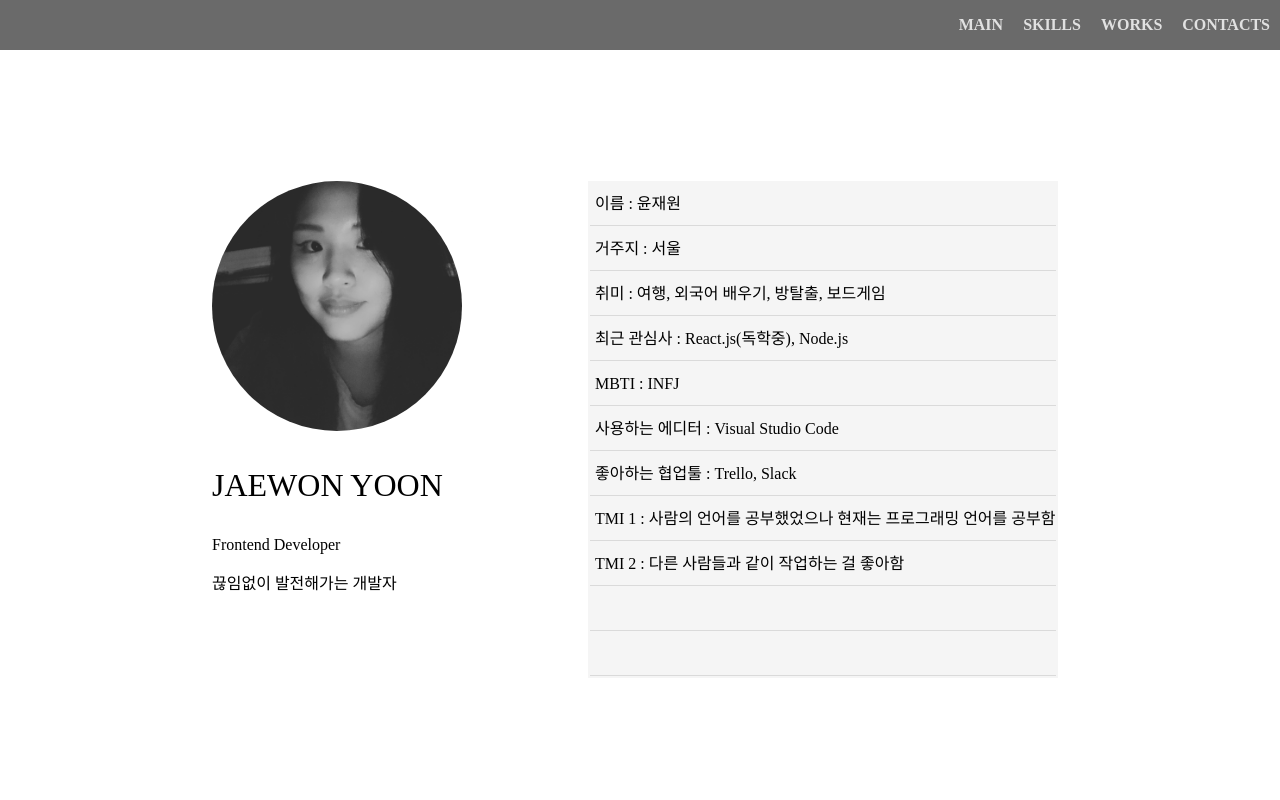
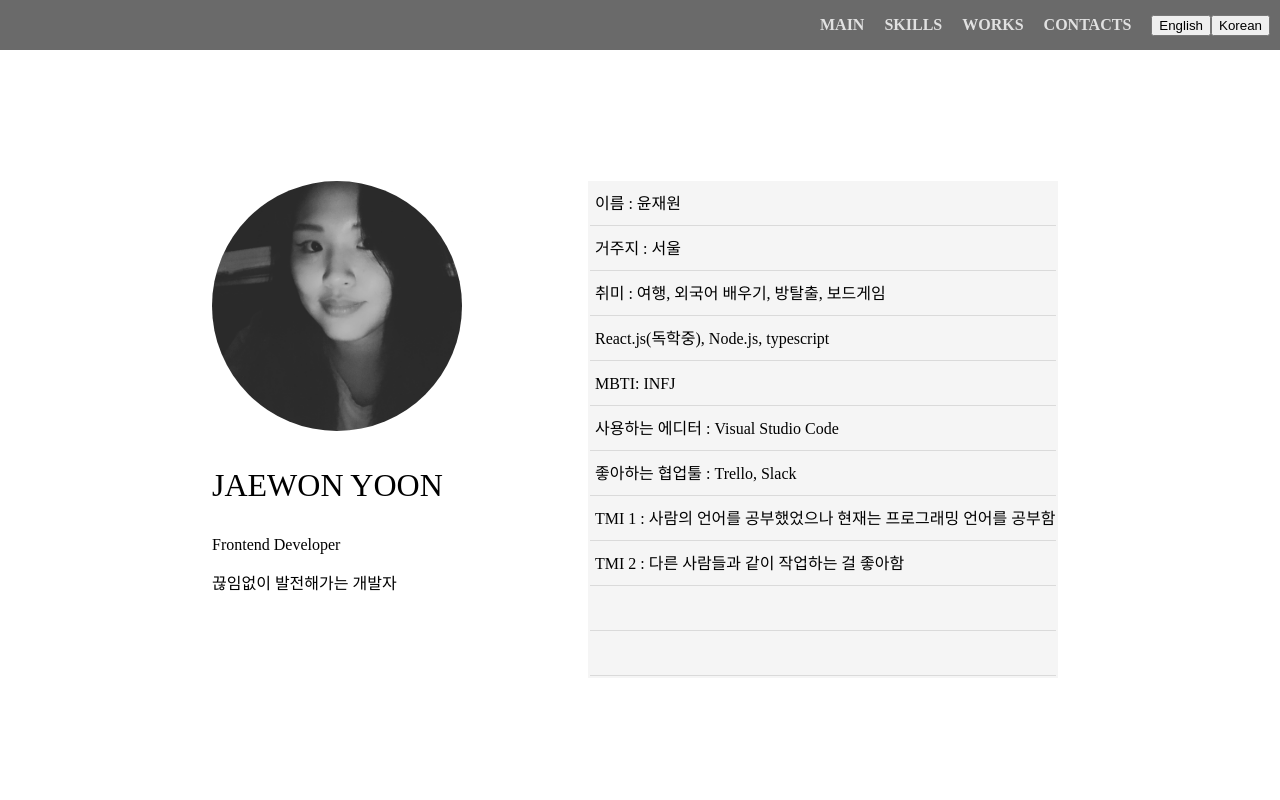
Before and after one commit to woniyoon/portfolio, a React (Create React App) app: page / in a window 1280 px wide. Shown: the top 800 px of the page. Built offline with nearby package versions, Linux system fonts and the light colour scheme; a web font is replaced by a local one.

Commit message:
Apply translation feature

```diff
--- a/src/App.js
+++ b/src/App.js
@@ -6,18 +6,19 @@ import Skills from "./Components/Skills";
 import Works from "./Components/Works";
 import Contacts from "./Components/Contacts";
 import Footer from "./Components/Footer";
+import {withTranslation} from "react-i18next";
 
 const intro = "%cHi, there! \nI'm J1 who's a front-end dev, a coffee lover and an aspiring writer!\n👩‍💻 ☕️ 📝";
 
 
-function App() {
+function App({t, i18n}) {
   console.log(intro, "color: rgb(106, 106, 106); font-size:15px");
 
   return (
       <div className="entirePage">
-        <Navigator />
+        <Navigator i18n={i18n} />
         <section className="perforatedLine"></section>
-        <About />
+        <About t={t}/>
         <section className="perforatedLine"></section>
         <Skills />
         <section className="perforatedLine"></section>
@@ -29,4 +30,4 @@ function App() {
   );
 }
 
-export default App;
+export default withTranslation()(App);
--- a/src/Components/About.js
+++ b/src/Components/About.js
@@ -25,6 +25,7 @@ class About extends React.Component {
 
     render() {
         const { profileImg } = this.state;
+        const {t, i18n} = this.props;
 
         return (
             <div id="about" className="about" >
@@ -49,31 +50,31 @@ class About extends React.Component {
                         <table align="center">
                             <tbody>
                                 <tr>
-                                    <td>이름 : 윤재원</td>
+                                    <td>{t("about.name")}</td>
                                 </tr>
                                 <tr>
-                                    <td>거주지 : 서울</td>
+                                    <td>{t("about.residence")}</td>
                                 </tr>
                                 <tr>
-                                    <td>취미 : 여행, 외국어 배우기, 방탈출, 보드게임</td>
+                                    <td>{t("about.hobbies")}</td>
                                 </tr>
                                 <tr>
-                                    <td>최근 관심사 : React.js(독학중), Node.js </td>
+                                    <td>{t("about.interest")}</td>
                                 </tr>
                                 <tr>
-                                    <td>MBTI : INFJ</td>
+                                    <td>{t("about.mbti")}</td>
                                 </tr>
                                 <tr>
-                                    <td>사용하는 에디터 : Visual Studio Code</td>
+                                    <td>{t("about.editor")}</td>
                                 </tr>
                                 <tr>
-                                    <td>좋아하는 협업툴 : Trello, Slack</td>
+                                    <td>{t("about.coopTools")}</td>
                                 </tr>
                                 <tr>
-                                    <td>TMI 1 : 사람의 언어를 공부했었으나 현재는 프로그래밍 언어를 공부함</td>
+                                    <td>{t("about.tmi1")}</td>
                                 </tr>
                                 <tr>
-                                    <td>TMI 2 : 다른 사람들과 같이 작업하는 걸 좋아함</td>
+                                    <td>{t("about.tmi2")}</td>
                                 </tr>
                                 <tr>
                                     <td><br/></td>
--- a/src/Components/Navigator.js
+++ b/src/Components/Navigator.js
@@ -1,7 +1,7 @@
 import React from "react";
 import "./Navigator.css";
 
-function Navigator() {
+function Navigator({ i18n }) {
     return (
         <ul className="navMenu" >
             <li>
@@ -19,6 +19,10 @@ function Navigator() {
             <li>
                 <a href="#contacts">CONTACTS</a>
             </li>
+            <li>
+                <button onClick={() => {i18n.changeLanguage('en-US')}}>English</button>
+                <button onClick={() => {i18n.changeLanguage('ko-KR')}}>Korean</button>
+            </li>
         </ul>
     );
 }
--- a/src/index.js
+++ b/src/index.js
@@ -2,6 +2,7 @@ import React from 'react';
 import ReactDOM from 'react-dom';
 import './index.css';
 import App from './App';
+import './lang/i18n';
 
 ReactDOM.render(
   <React.StrictMode>
```
